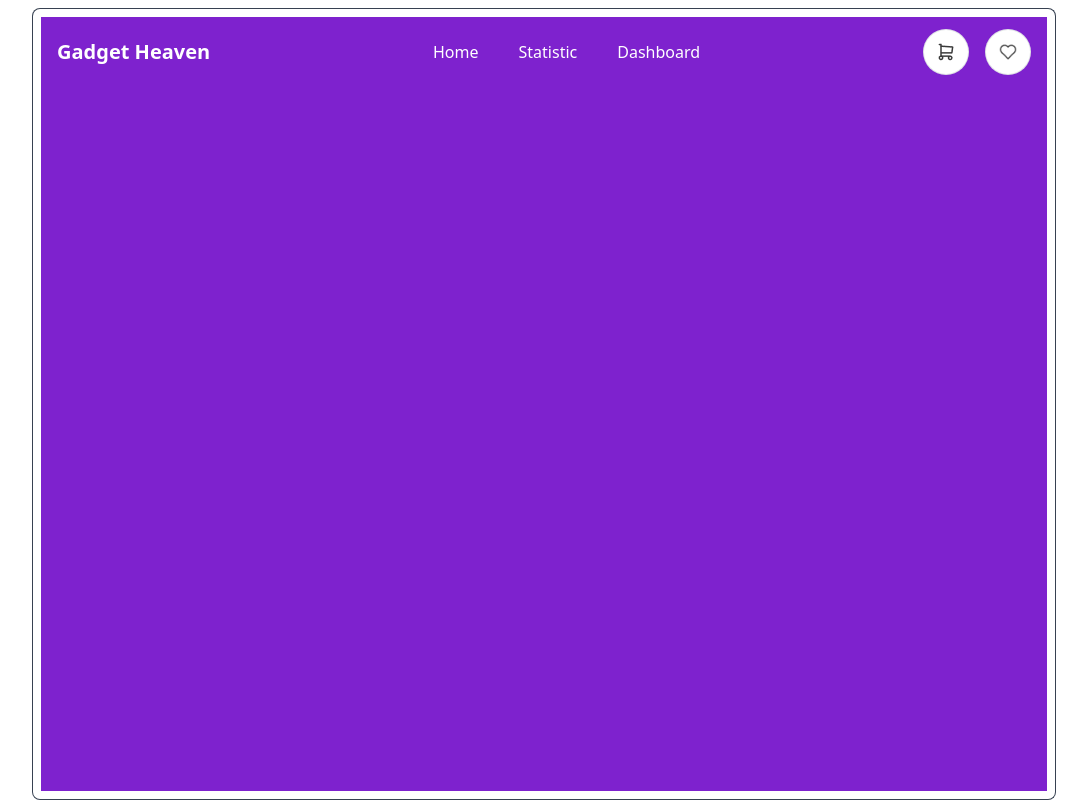
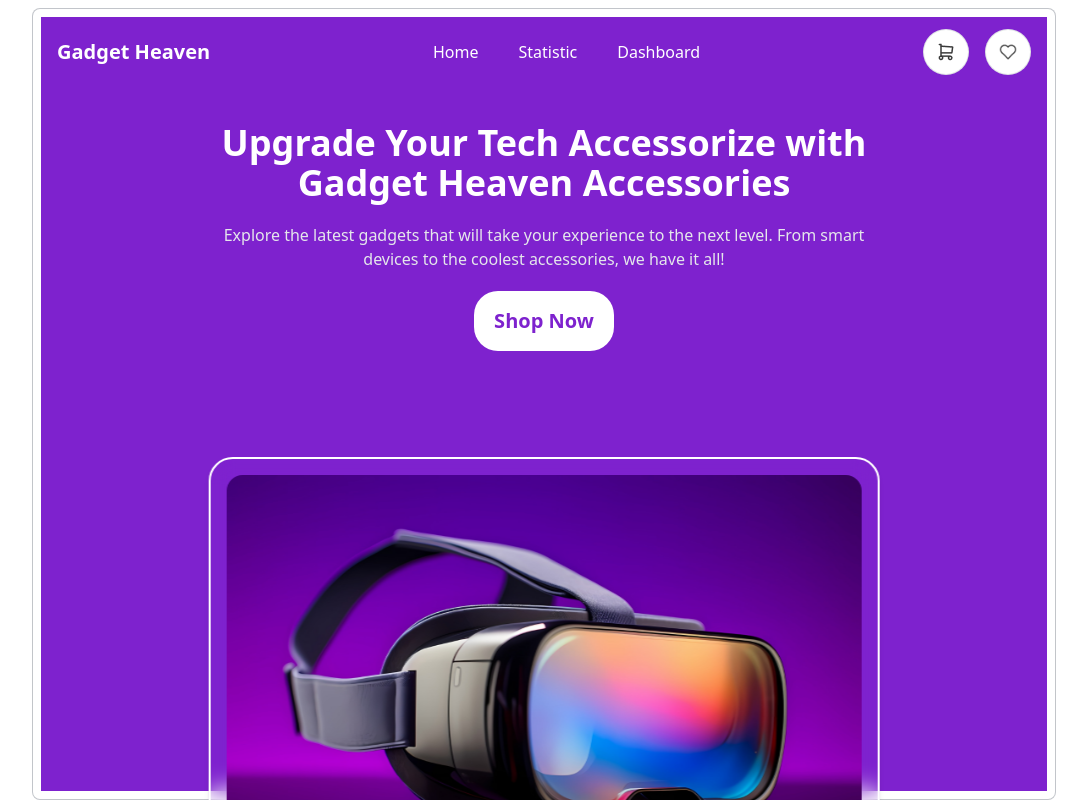
Before and after one commit to programming-hero-web-course-4/b10a8-gadget-heaven-TahsinAlahi, a React (Vite) app: page /category/0 in a window 1280 px wide. Shown: the top 800 px of the page, without its empty margins (96-1183 px from the left). Built offline with nearby package versions, Linux system fonts and the light colour scheme.

Commit message:
finished hero of homepage

```diff
--- a/src/component/HomeHeader.jsx
+++ b/src/component/HomeHeader.jsx
@@ -1,9 +1,29 @@
+import bannerImg from "../assets/banner.jpg";
+
 function HomeHeader() {
   return (
-    <header className="h-[calc(100vh-75px)] p-2 pt-0 border border-gray-700 border-t-0 rounded-b-lg">
-      <div className="bg-purple-700 h-full w-full">
-        <div></div>
-        <div></div>
+    <header className="h-[calc(100vh-75px)] p-2 pt-0 border border-gray-700/30 border-t-0 rounded-b-lg mb-56">
+      <div className="bg-purple-700 h-full w-full relative">
+        <div className="text-center w-2/3 mx-auto pt-12">
+          <h1 className="text-4xl font-bold text-white mb-5">
+            Upgrade Your Tech Accessorize with Gadget Heaven Accessories
+          </h1>
+          <p className="text-gray-200 mb-5">
+            Explore the latest gadgets that will take your experience to the
+            next level. From smart devices to the coolest accessories, we have
+            it all!
+          </p>
+          <button className="px-5 py-4 bg-white text-xl font-semibold rounded-3xl text-purple-700 hover:bg-slate-200">
+            Shop Now
+          </button>
+        </div>
+        <div className="absolute w-2/3 top-1/2 mt-6 left-1/2 -translate-x-1/2 p-4 border-2 border-white rounded-3xl backdrop-blur-md object-cover shadow-md">
+          <img
+            src={bannerImg}
+            alt="Banner image"
+            className="rounded-2xl w-full"
+          />
+        </div>
       </div>
     </header>
   );
--- a/src/component/NavBar.jsx
+++ b/src/component/NavBar.jsx
@@ -9,7 +9,7 @@
   return (
     <nav
       className={`lg:max-w-screen-lg lg:mx-auto p-2 pb-0 mt-2 ${
-        isHome ? " border border-gray-700 border-b-0 rounded-t-lg" : ""
+        isHome ? " border border-gray-700/30 border-b-0 rounded-t-lg" : ""
       }`}
     >
       <div
```
